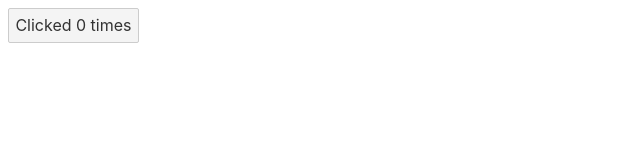
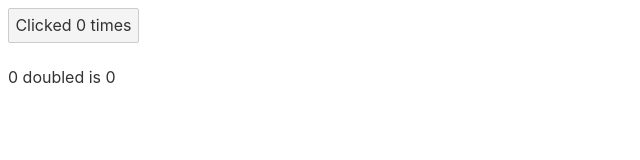
Before and after one commit to cedrickchee/experiments, a Svelte app in the folder svelte/quickstart/: page / in a window 1280 px wide. Shown: the top 160 px of the page, without its empty margins (0-640 px from the left). Built offline with nearby package versions, Linux system fonts and the light colour scheme.

Commit message:
Svelte tutorial - reactivity declarations

```diff
--- a/svelte/quickstart/src/App.svelte
+++ b/svelte/quickstart/src/App.svelte
@@ -1,5 +1,6 @@
 <script>
   let count = 0;
+  $: doubled = count * 2;
 
   function handleClick() {
     // event handler code goes here
@@ -10,3 +11,4 @@
 <button on:click="{handleClick}">
   Clicked {count} {count === 1 ? 'time' : 'times'}
 </button>
+<p>{count} doubled is {doubled}</p>
```
